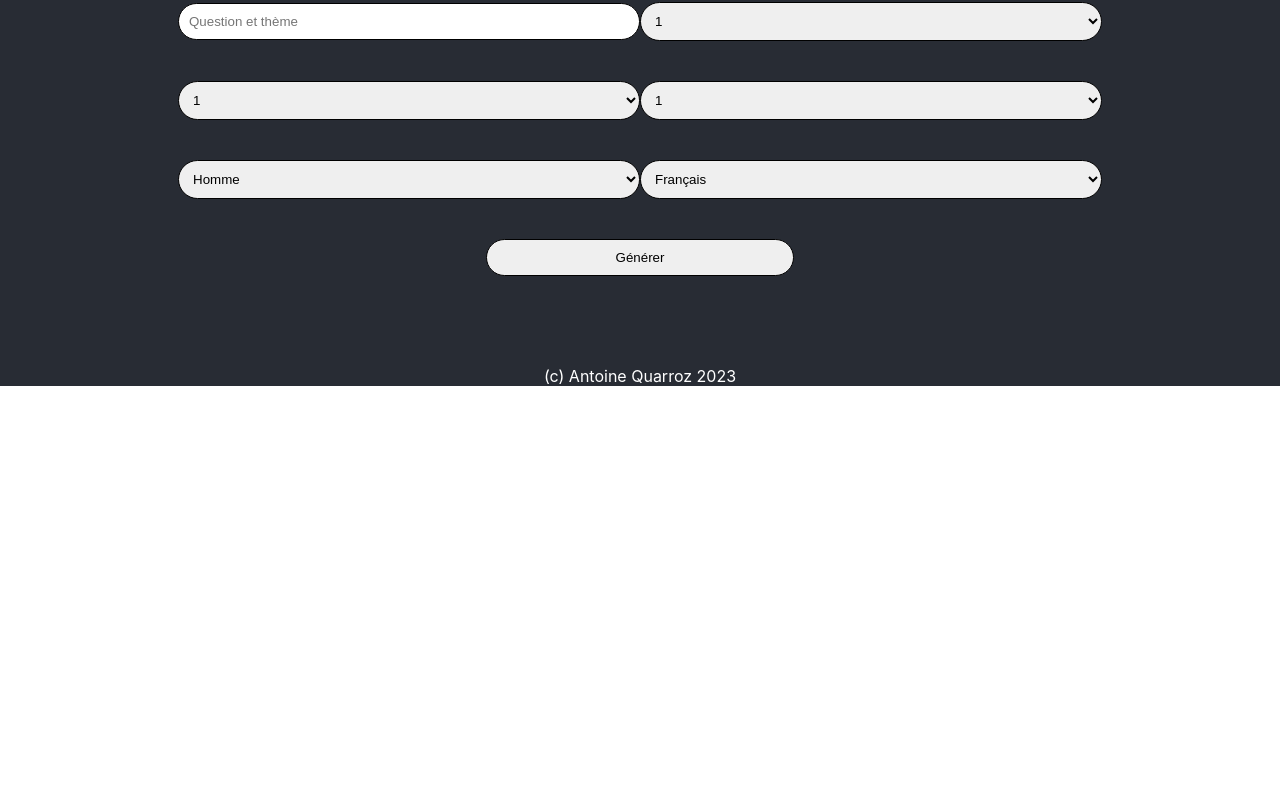
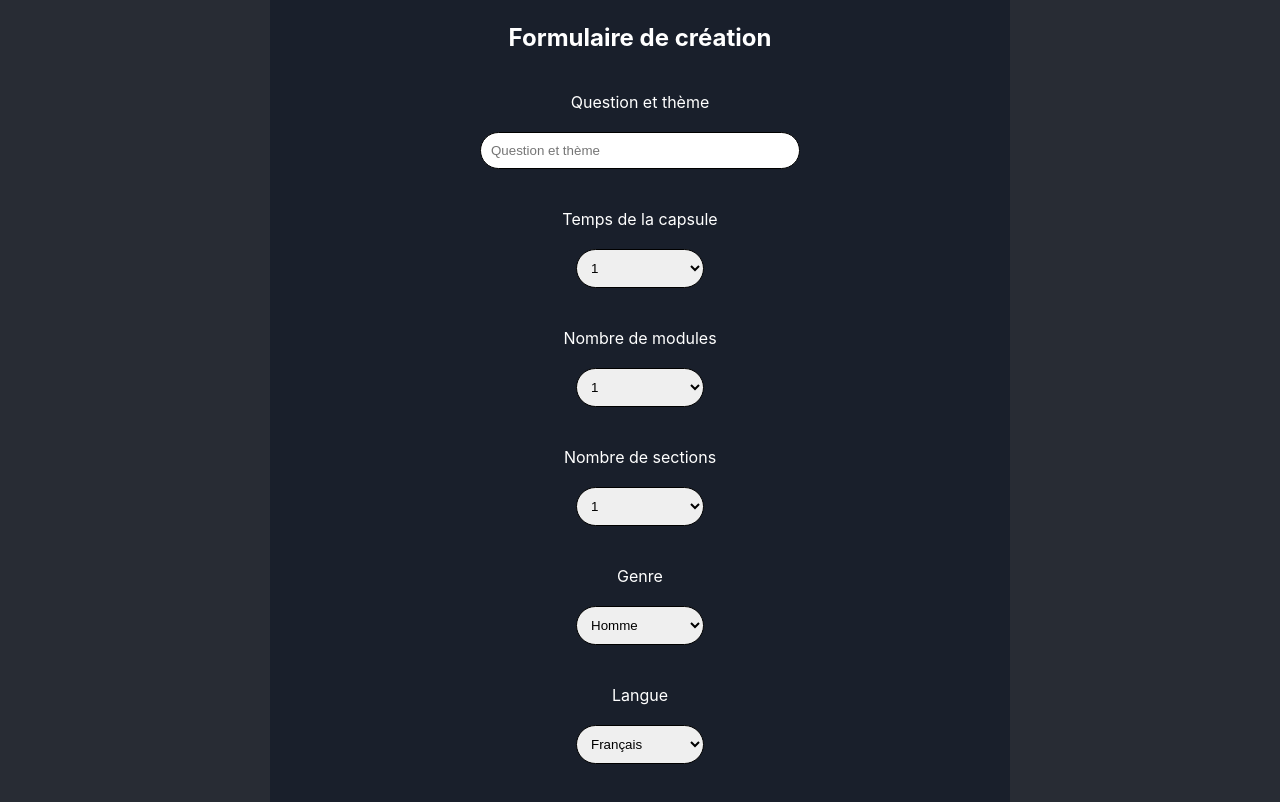
Before and after one commit to antoinequarroz/ChatGPTCapsuleGenerator, a React (Create React App) app: page / in a window 1280 px wide. Shown: the part 897-1699 px from the top of the page. Before the commit the page ends 1323 px from the top, so only its background shows below. Built offline with nearby package versions, Linux system fonts and the light colour scheme.

Commit message:
second commit

```diff
--- a/src/App.css
+++ b/src/App.css
@@ -5,7 +5,6 @@
 
 .App-logo {
   height: 40vmin;
-  pointer-events: none;
 }
 
 .App-header {
@@ -19,7 +18,7 @@
 }
 
 .App-link {
-  color: #61dafb;
+  color: #626977;
 }
 
 @keyframes App-logo-spin {
@@ -33,39 +32,49 @@
 
 .App_form {
   justify-content: space-between;
-  width: 80%;
+  width: 50%;
   margin: 50px auto;
+  padding: 50px 50px;
+  background-color: #191F2B;
+  border-radius: 20px;
 }
 
 input {
-  width: calc(50% - 50px);
+  width: calc(50%);
   padding: 10px;
   margin-bottom: 40px;
+  margin-top: 20px;
   border: 1px solid;
   border-radius: 20px;
   box-sizing: border-box;
 }
 
 select {
-  width: calc(50% - 50px);
+  width: calc(20%);
   padding: 10px;
   margin-bottom: 40px;
+  margin-top: 20px;
   border: 1px solid;
   border-radius: 20px;
   box-sizing: border-box;
 }
 
 button[type="submit"] {
-  width: 30%;
+  width: 35%;
   padding: 10px;
-  margin-bottom: 40px;
   border: 1px solid;
   border-radius: 20px;
   cursor: pointer;
 }
 
-.Titre_h2 {
+label {
   color: white;
+  margin: 10px;
+}
+
+h2 {
+  color: white;
+  padding-bottom: 20px;
 }
 
 .App_footer {
--- a/src/App.js
+++ b/src/App.js
@@ -19,14 +19,11 @@ function App() {
       </header>
 
       <body>
-        <div className="Titre_h2"
-            id="forms"
-        >
-            <h2>Formulaire de création</h2>
-        </div>
-        <div className="App_form">
-          <Form/>
-        </div>
+          <div className="App_form">
+                <h2 id="forms">
+                    Formulaire de création</h2>
+              <Form/>
+            </div>
       </body>
 
         <footer>
--- a/src/Component/forms.jsx
+++ b/src/Component/forms.jsx
@@ -47,6 +47,9 @@ function Form() {
     return (
         <div>
         <form onSubmit={handleSubmit}>
+            <div>
+                <label className="App_label">Question et thème</label>
+                <br/>
                     <input
                         type="text"
                         name="Question et thème"
@@ -54,6 +57,11 @@ function Form() {
                         onChange={handleChange}
                         placeholder="Question et thème"
                     />
+            </div>
+
+            <div>
+                <label className="App_label">Temps de la capsule</label>
+                <br/>
                     <select value={inputs.input2}
                             onChange={handleChange}
                             name="Temps Capsule"
@@ -64,7 +72,11 @@ function Form() {
                         <option value="4">4</option>
                         <option value="5">5</option>
             </select>
+            </div>
 
+            <div>
+                <label className="App_label">Nombre de modules</label>
+                <br/>
                     <select value={inputs.input3}
                             onChange={handleChange}
                             name="Nbr modules"
@@ -73,7 +85,11 @@ function Form() {
                         <option value="2">2</option>
                         <option value="3">3</option>
                     </select>
+            </div>
 
+            <div>
+                <label className="App_label">Nombre de sections</label>
+                <br/>
                     <select value={inputs.input4}
                             onChange={handleChange}
                             name="Nbr sections"
@@ -82,7 +98,11 @@ function Form() {
                         <option value="2">2</option>
                         <option value="3">3</option>
                     </select>
+            </div>
 
+            <div>
+                <label className="App_label">Genre</label>
+                <br/>
                     <select value={inputs.input5}
                             onChange={handleChange}
                             name="Nbr genre"
@@ -90,7 +110,12 @@ function Form() {
                         <option value="Homme">Homme</option>
                         <option value="Femme">Femme</option>
                     </select>
+            </div>
 
+
+            <div>
+                <label className="App_label">Langue</label>
+                <br/>
                     <select value={inputs.input6}
                             onChange={handleChange}
                             name="Langue"
@@ -99,6 +124,7 @@ function Form() {
                         <option value="Deutsch">Deutsch</option>
                         <option value="English">English</option>
                     </select>
+            </div>
 
             <button type="submit">Générer</button>
         </form>
```
Lines whose indentation alone changed are shown as unchanged.
